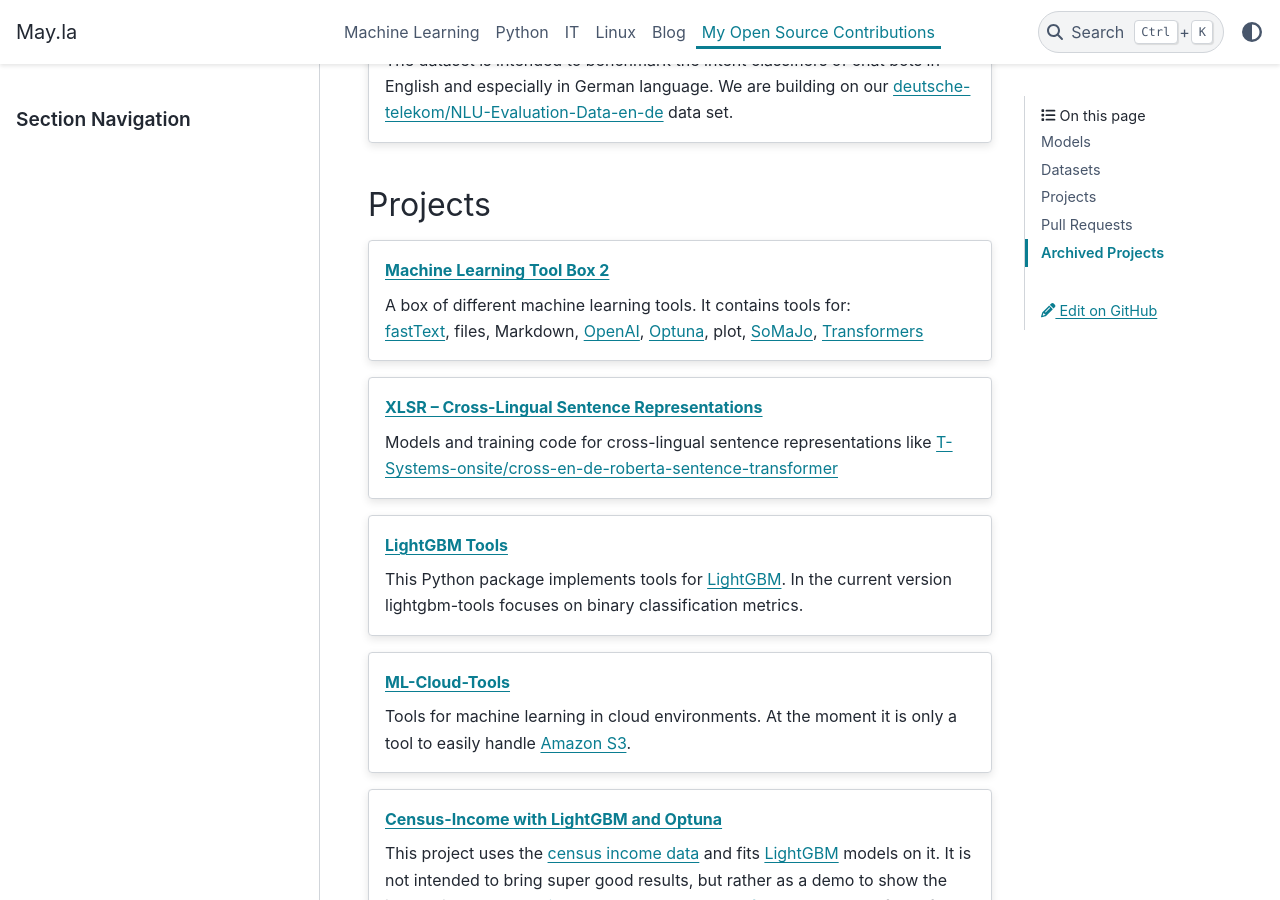
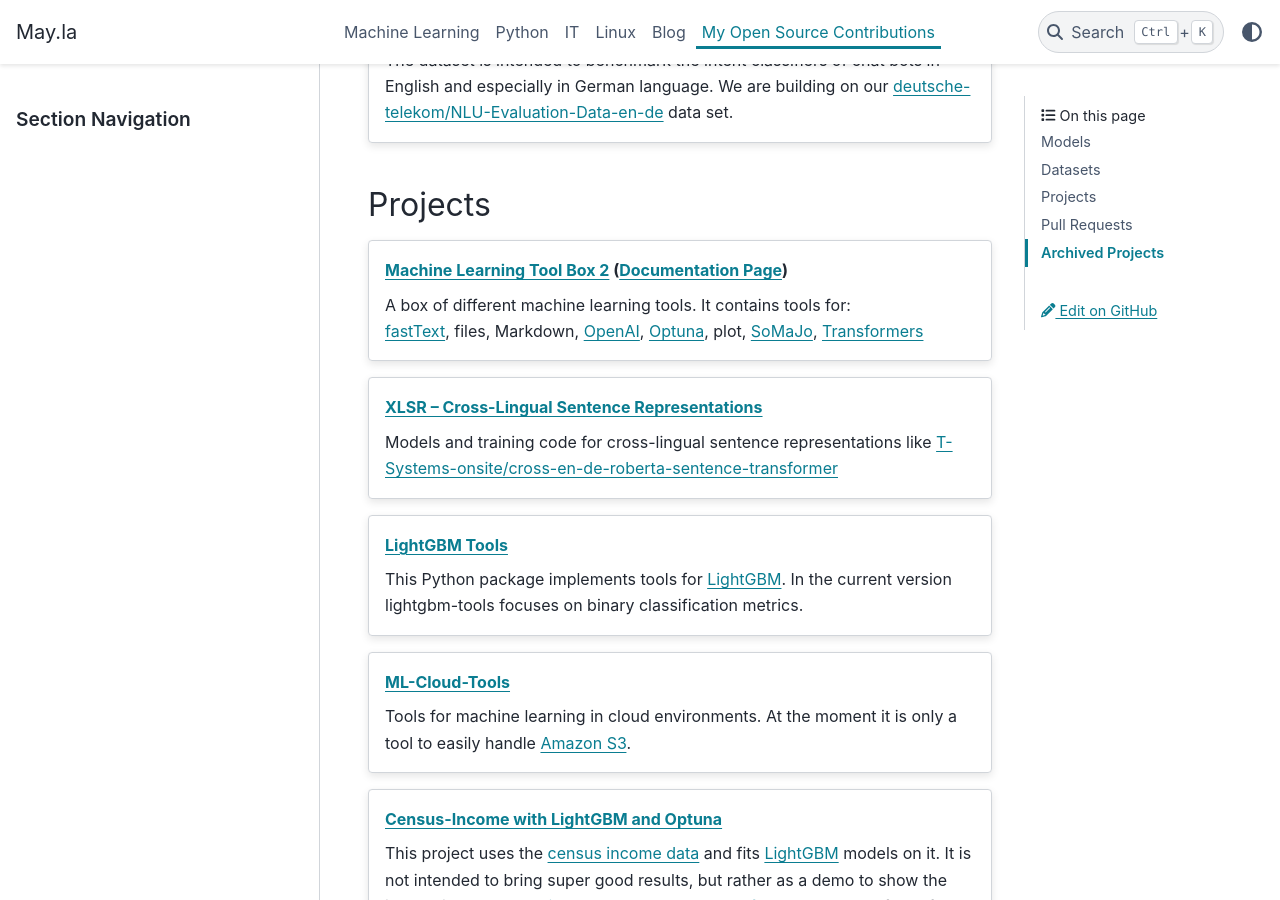
Before and after one commit to PhilipMay/PhilipMay_org, a Sphinx documentation site: the page built from source/my-oss-contributions.md, in a window 1280 px wide and 900 px high, scrolled down 2379 px. Built offline with Sphinx 7.4.7 and the PyData theme 0.15.4, drawn with Linux system fonts in a browser that asks for light colours.

Commit message:
Update my-oss-contributions.md

```diff
--- a/source/my-oss-contributions.md
+++ b/source/my-oss-contributions.md
@@ -95,7 +95,7 @@
 
 ## Projects
 
-:::{card} [Machine Learning Tool Box 2](https://github.com/telekom/mltb2)
+:::{card} [Machine Learning Tool Box 2](https://github.com/telekom/mltb2) ([Documentation Page](https://telekom.github.io/mltb2/))
 A box of different machine learning tools. It contains tools for:\
 [fastText](https://fasttext.cc/), files, Markdown,
 [OpenAI](https://github.com/openai/openai-python),
```
